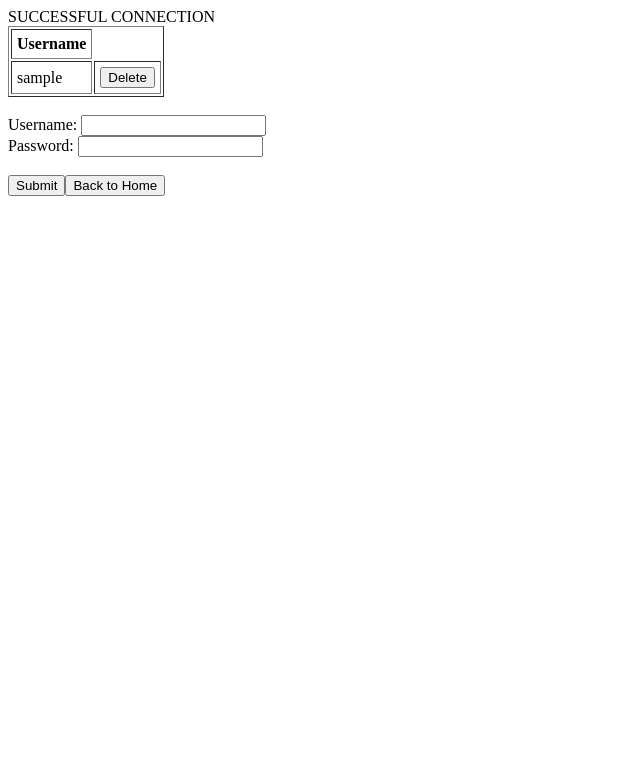
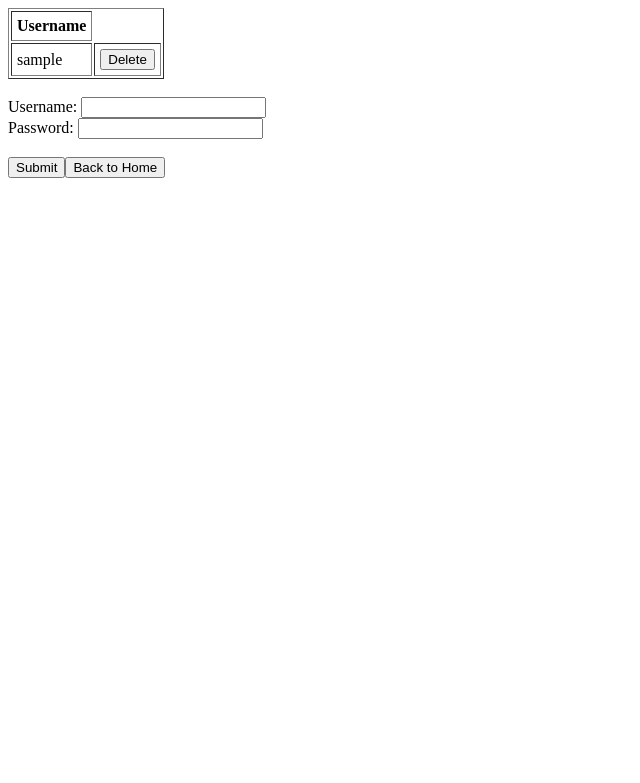
Before and after one commit to rfahsel3/nfc_outlet, a PHP site: page /users.php in a window 1280 px wide. Shown: the top 783 px of the page, without its empty margins (0-640 px from the left). Run offline with PHP 8.4, Linux system fonts and the light colour scheme; tables that the repository leaves empty or names only in its code hold one stand-in row (values such as "Sample post").

Commit message:
Took away debugging connection comments

```diff
--- a/webserver/res/setup.php
+++ b/webserver/res/setup.php
@@ -9,6 +9,5 @@ if (!$con)
 //Use correct databse
 else	{
 mysql_select_db("muc", $con);
-echo "SUCCESSFUL CONNECTION";
 }
 ?>
```
